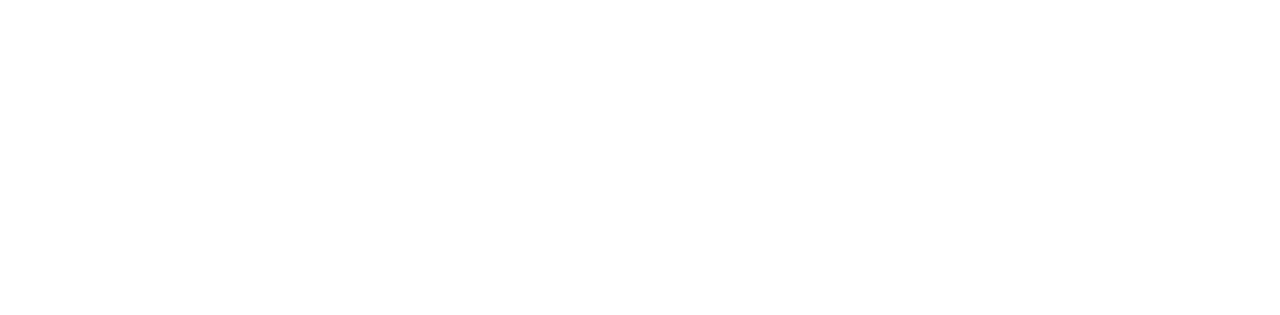
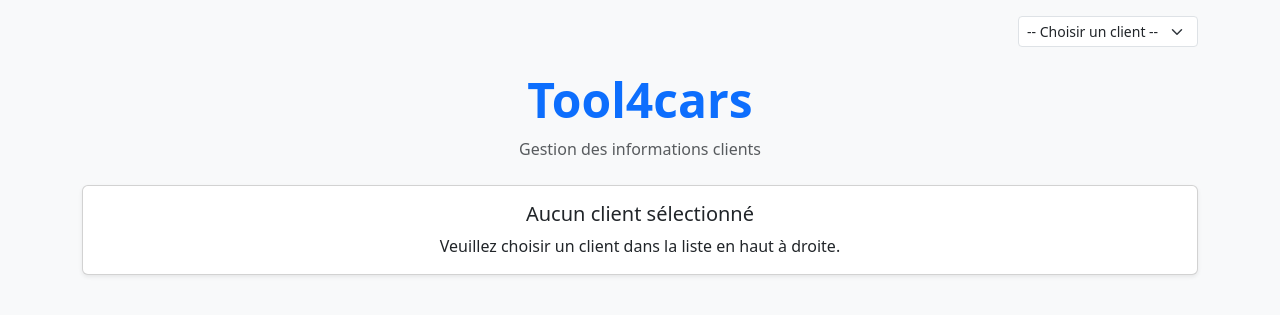
Before and after one commit to ThomasMaille/Technical_Assessment_MAILLE_Thomas, a PHP site: page / in a window 1280 px wide. Before the commit the part shown is empty. Shown: the top 315 px of the page. Run offline with PHP 8.4, Linux system fonts and the light colour scheme.

Commit message:
feat(client): gestion du client via cookie et affichage dynamique avec jQuery, ajout style bootstrap

```diff
--- /dev/null
+++ b/functions.php
@@ -0,0 +1,20 @@
+<?php
+
+
+# Fonction qui récuppère la liste des clients en fonction des dossiers présents dans customs
+function GetClients(){
+
+    $clients = array();
+    $directory = __DIR__.'/customs'; //chemin absolu du dossier customs
+
+    foreach(scandir($directory) as $dir){
+        if($dir === '.' || $dir === '..'){ //enlever les fichier qui ne sont pas des noms de clients
+            continue;
+        }
+        if(is_dir($directory . '/' . $dir)){
+            $clients[] = $dir;
+        }
+    }
+
+    return $clients;
+}
--- a/index.php
+++ b/index.php
@@ -1,11 +1,63 @@
+<?php
+require_once('functions.php');
+$clients = GetClients();
+?>
+
 <!DOCTYPE html>
 <html lang="en">
 <head>
     <meta charset="UTF-8">
     <meta name="viewport" content="width=device-width, initial-scale=1.0">
+    <script src="https://code.jquery.com/jquery-3.6.0.min.js"></script>
+    <link href="https://cdn.jsdelivr.net/npm/bootstrap@5.3.8/dist/css/bootstrap.min.css" rel="stylesheet">
     <title>Tool4cars</title>
 </head>
-<body>
-    <div class="dynamic-div" data-module="cars" data-script="ajax"></div>
+<body class="bg-light">
+
+    <div class="container py-3">
+
+        <!-- Menu déroulant permettant de sélectionner le client voulu -->
+        <div class="d-flex justify-content-end mb-4">
+            <form id="clientForm" class="d-flex align-items-center">
+                <select class="form-select form-select-sm" name="client" id="client" style="width: 180px;">
+                    <option value="">-- Choisir un client --</option>
+                    <?php foreach($clients as $cl){ ?>
+                        <option value="<?= $cl ?>"><?= ucfirst($cl) ?></option>
+                    <?php } ?>
+                </select>
+            </form>
+        </div>
+
+        <div class="text-center mb-4">
+            <h1 class="display-5 fw-bold text-primary">Tool4cars</h1>
+            <p class="text-muted">Gestion des informations clients</p>
+        </div>
+
+        <!-- Zone d'affichage des données client -->
+        <div class="card shadow-sm mb-4">
+            <div class="dynamic-div card-body text-center" data-module="cars" data-script="ajax" id="resultat">
+                <?php if(!isset($_COOKIE['client']) || $_COOKIE['client'] === null) { ?>
+                    <h5 class="card-title">Aucun client sélectionné</h5>
+                    <p class="card-text">Veuillez choisir un client dans la liste en haut à droite.</p>
+                <?php } ?>
+            </div>
+        </div>
+
+    </div>
+
+    <!-- On encode la variable PHP $clients en JSON pour l'utiliser dans le fichier js -->
+    <!-- idem pour le cookie client -->
+    <script>
+        var clients = <?= json_encode($clients) ?>;
+
+        <?php if(isset($_COOKIE['client']) && $_COOKIE['client'] !== null) { ?>
+            var cookieClient = <?= json_encode($_COOKIE['client']) ?>;
+        <?php }
+        else { ?>
+            var cookieClient = "";
+        <?php } ?>
+    </script>
+    <script src="jQuery/app.js"></script>
+
 </body>
 </html>
--- /dev/null
+++ b/jQuery/app.js
@@ -0,0 +1,25 @@
+$(document).ready(function(){
+
+    // fonction qui charge les données du client contenu dans le ajax.php correspondant
+    function loadClientData(client){
+        if(client){
+            $.post("setClient.php", {client: client}, function(){
+                $("#resultat").load("customs/" + client + "/modules/cars/ajax.php");
+            });
+        }
+    }
+
+    // permet d'afficher les données si un cookie client est déjà présent
+    if(cookieClient !== ""){
+        $("#client").val(cookieClient);
+        loadClientData(cookieClient);
+    }
+
+    // affiche les données du nouveau client lors de sa sélection
+    $("#client").on('change', function(){
+        var client = $(this).val();
+        if(client){
+            loadClientData(client);
+        }
+    });
+});
```
Also changed, not shown: setClient.php (added, +16 -0 lines).
